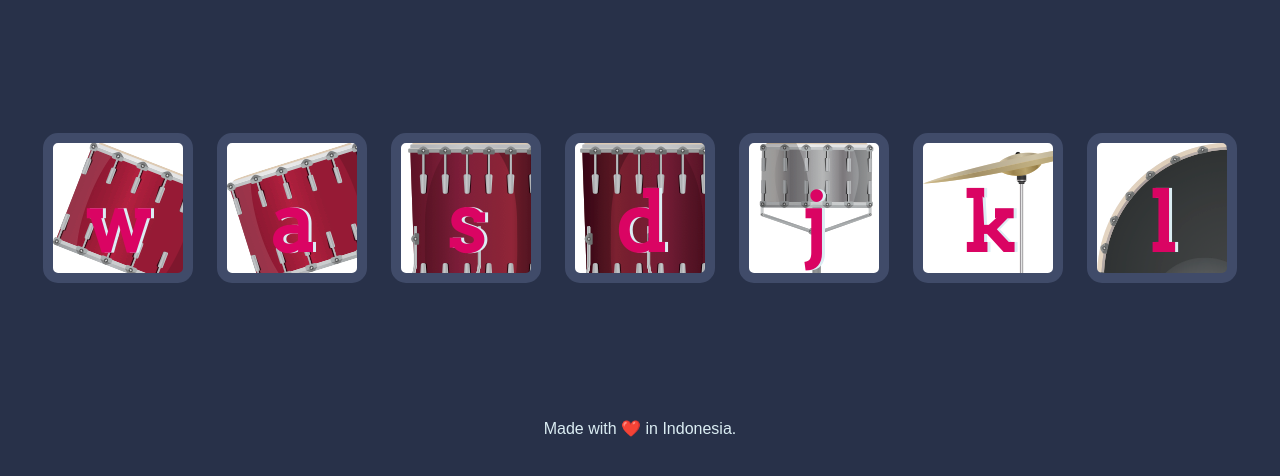
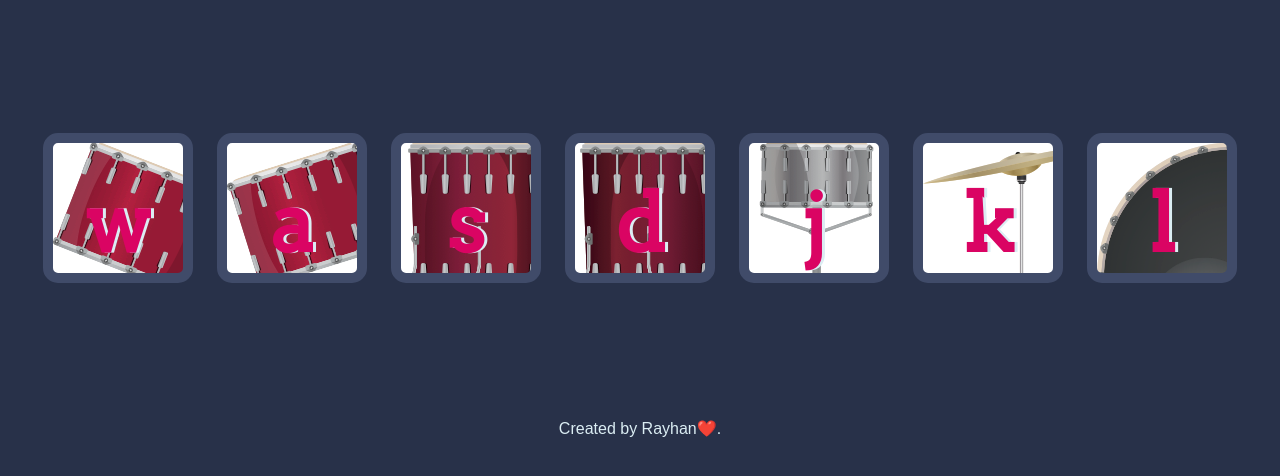
Before and after one commit to rayhanhafa/CH2-07-03-2024-dom-part2-main, a plain HTML site: page index.html in a window 1280 px wide. Shown: the part 156-632 px from the top of the page. Drawn offline with Linux system fonts and the light colour scheme.

Commit message:
first commit

```diff
--- a/index.html
+++ b/index.html
@@ -20,7 +20,7 @@
     <button class="l drum">l</button>
   </div>
 
-  <footer>Made with ❤️ in Indonesia.</footer>
+  <footer>Created by Rayhan❤️.</footer>
   <script src="./index.js" charset="UTF-8"></script>
 </body>
 
--- a/index.js
+++ b/index.js
@@ -12,12 +12,13 @@ for (let i = 0; i < drumButton.length; i++) {
         buttonAnimation(btnInnerHTML)
     });
 }
+
 //deteksi keyboard yang ditekan
 addEventListener("keypress", function (event) {
-
     makeSound(event.key)
     buttonAnimation(event.key)
 });
+
 
 function makeSound(key) {
     switch (key) {
```
